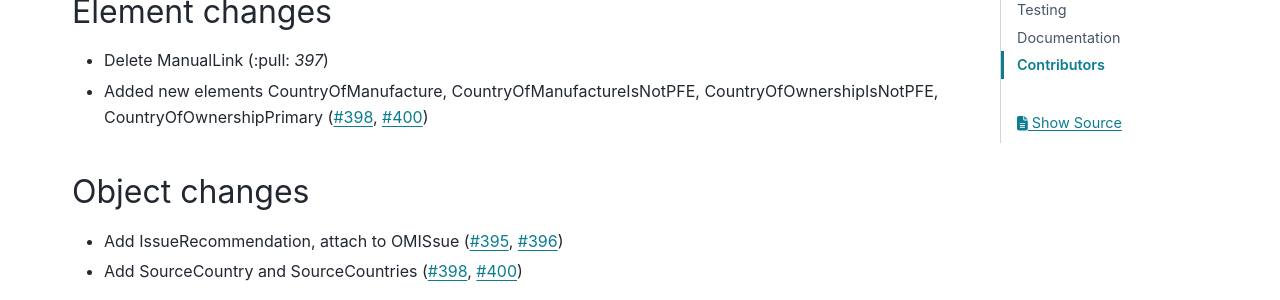
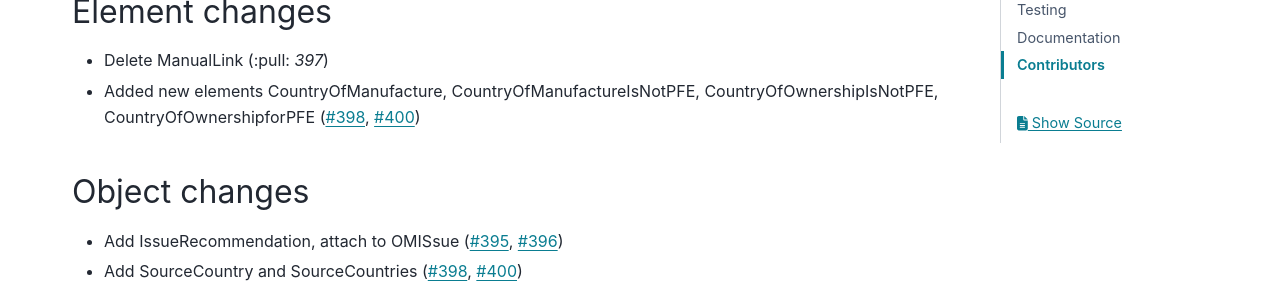
Before and after one commit to Open-Orange-Button/Orange-Button-Taxonomy, a Sphinx documentation site: the page built from docs/sphinx/source/whatsnew/whatsnew_dev.rst, in a window 1280 px wide and 1238 px high. Shown: the part 307-607 px from the top of the window. Built offline with Sphinx 7.4.7 and the PyData theme 0.15.4, drawn with Linux system fonts in a browser that asks for light colours.

Commit message:
Updated whatsnew

```diff
--- a/docs/sphinx/source/whatsnew/whatsnew_dev.rst
+++ b/docs/sphinx/source/whatsnew/whatsnew_dev.rst
@@ -7,7 +7,7 @@ XXXX.0.0
 Element changes
 ~~~~~~~~~~~~~~~
 * Delete ManualLink (:pull: `397`)
-* Added new elements CountryOfManufacture, CountryOfManufactureIsNotPFE, CountryOfOwnershipIsNotPFE, CountryOfOwnershipPrimary (:issue:`398`, :pull:`400`)
+* Added new elements CountryOfManufacture, CountryOfManufactureIsNotPFE, CountryOfOwnershipIsNotPFE, CountryOfOwnershipforPFE (:issue:`398`, :pull:`400`)
 
 Object changes
 ~~~~~~~~~~~~~~
```
